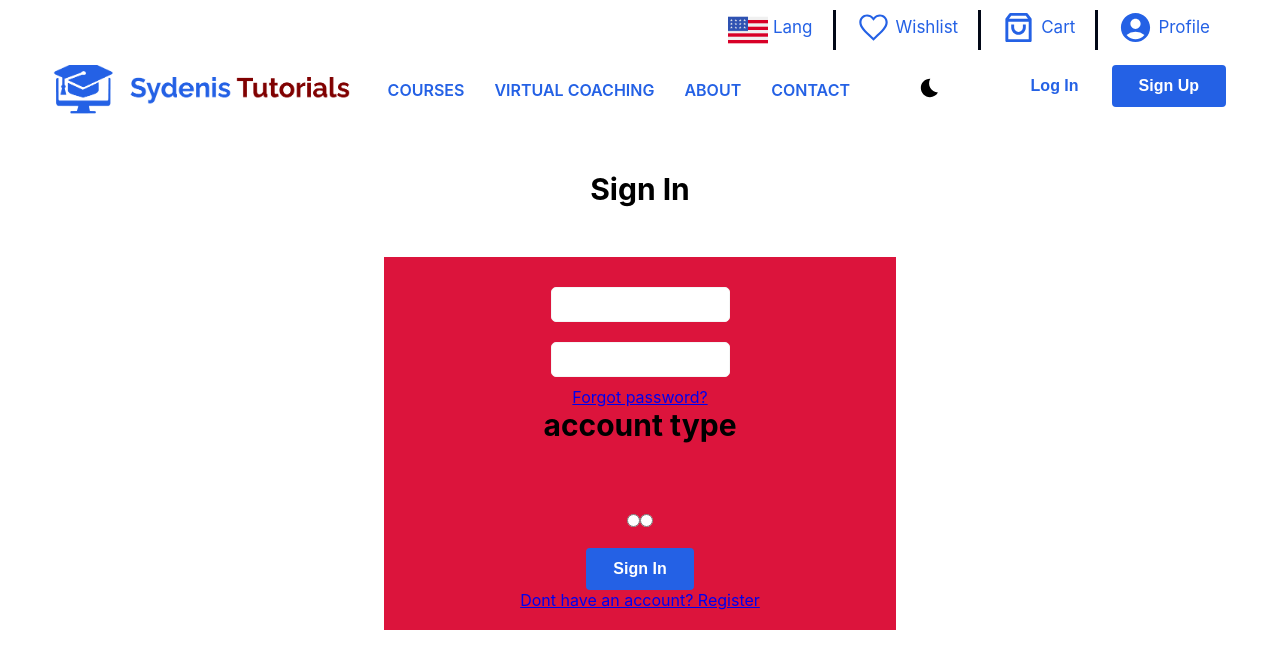
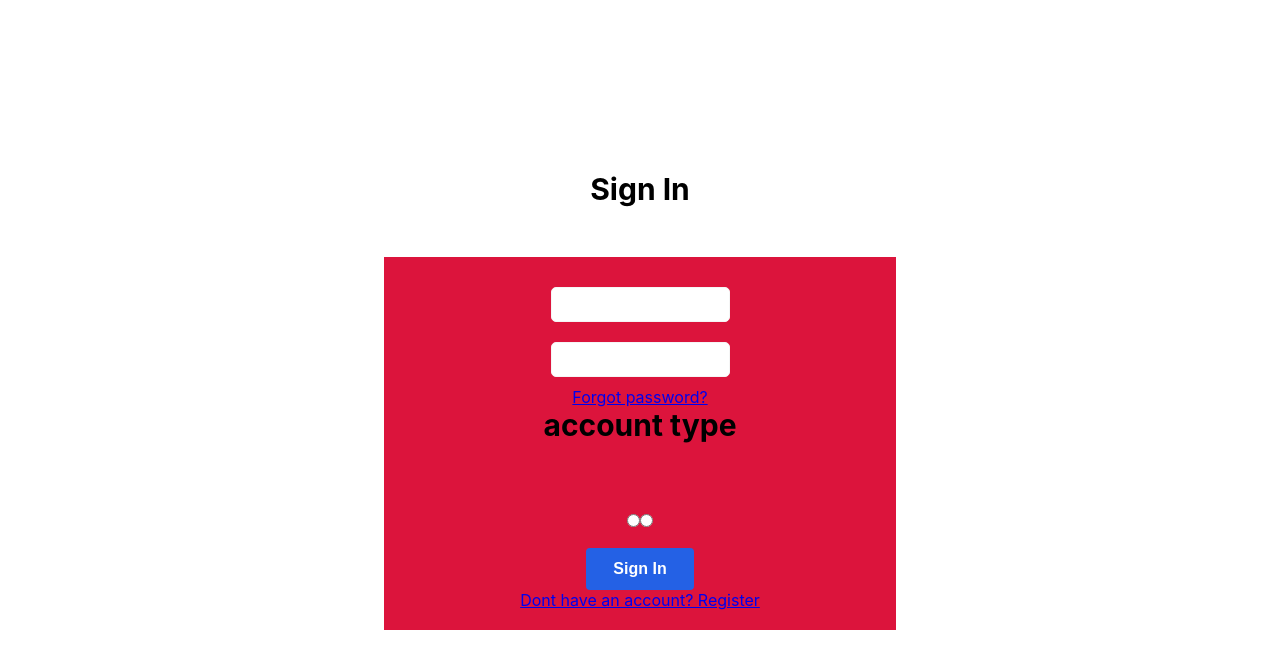
Before and after one commit to Nithull-cpu/commerce2, a React (Create React App) app in the folder frontend/: page /login in a window 1280 px wide. Shown: the top 668 px of the page. Built offline with nearby package versions, Linux system fonts and the light colour scheme.

Commit message:
working on navbar from the correcting branch

```diff
--- a/frontend/src/components/NavBar.js
+++ b/frontend/src/components/NavBar.js
@@ -25,37 +25,7 @@ const NavBar = ({ mode, setMode }) => {
 
     return (
         <>
-            <div className='min_nav'>
-                <div className={mode === 'light' ? 'lang_btn' : 'lang_btn_dark'}><img width={40} src={USA} alt='usa' /><p>lang</p></div>
 
-                <Link className={mode === 'light' ? 'link_btn' : 'link_btn_dark'}><IoMdHeartEmpty size={35} color='#2461e5' /><p>wishlist</p>
-                </Link>
-
-                <Link className={mode === 'light' ? 'link_btn' : 'link_btn_dark'}><RiShoppingBag3Line size={35} color='#2461e5' /><p>cart</p>
-                </Link>
-
-                <Link style={{"borderRight": "none"}} className='link_btn'><MdAccountCircle size={35} color='#2461e5' /><p>profile</p></Link>
-
-            </div>
-            <div className='nav_container' id={mode}>
-
-                <Link to="/"><img className='home_logo' src={Logo} alt='logo' /></Link>
-
-                <ul>
-                    {links.map((link, index) =>
-                        <li key={index}><Link style={{ "textTransform": "uppercase" }} className={mode === 'light' ? 'switches_li' : 'switches_dk'} to={link}> {link} </Link></li>
-                    )}
-                </ul>
-                <div className='main_btn'>
-                    <div className='bed_time'>
-                        <button onClick={toggleMode}>{mode === 'light' ? <MdBedtime size={22} color="black" /> : <FaSun size={22} color='white' />}</button>
-                    </div>
-                    <div className='sec_btn'>
-                        <button><Link className='switches_li' to="/login">Log in</Link></button>
-                        <button><Link className='switches_dk' to="/signup">Sign up</Link></button>
-                    </div>
-                </div>
-            </div>
         </>
     )
 }
```
